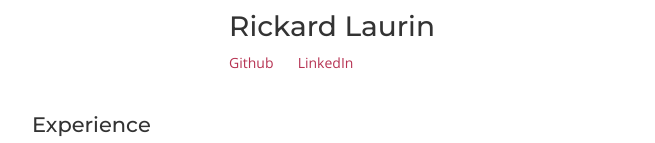
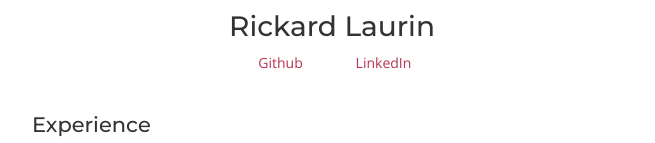
Before and after one commit to believer/willcodefor.beer-2017, a plain HTML site: page index.html in a window 1280 px wide. Shown: the part 181-324 px from the top of the page, without its empty margins (308-963 px from the left). Drawn offline with nearby package versions, Linux system fonts and the light colour scheme.

Commit message:
style: adjust contact wrapper

```diff
--- a/public/screen.css
+++ b/public/screen.css
@@ -56,7 +56,8 @@ a:hover {
 .portfolio__contact {
   display: grid;
   font-size: 14px;
-  grid-template-columns: repeat(3, 1fr);
+  grid-template-columns: repeat(2, 1fr);
+  text-align: center;
 }
 
 .portfolio__section {
```
